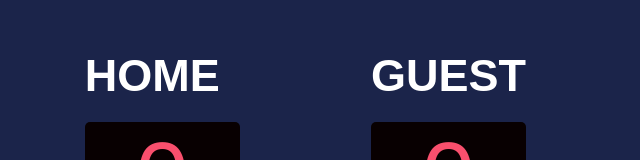
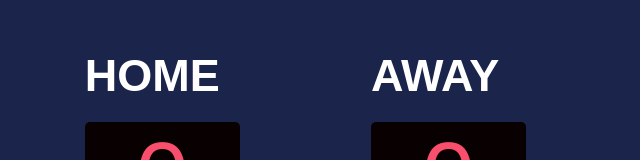
Before and after one commit to Larry1029/Scoreboard, a plain HTML site: page index.html in a window 1280 px wide. Shown: the part 227-387 px from the top of the page, without its empty margins (319-959 px from the left). Drawn offline with Linux system fonts and the light colour scheme; a web font is replaced by a local one.

Commit message:
Updated score header

```diff
--- a/index.html
+++ b/index.html
@@ -18,7 +18,7 @@
         </div>
 
         <div class="team">
-            <h2 class="team-name">GUEST</h2>
+            <h2 class="team-name">AWAY</h2>
             <div class="score-display">
                 <div id="score2">0</div>
             </div>
```
